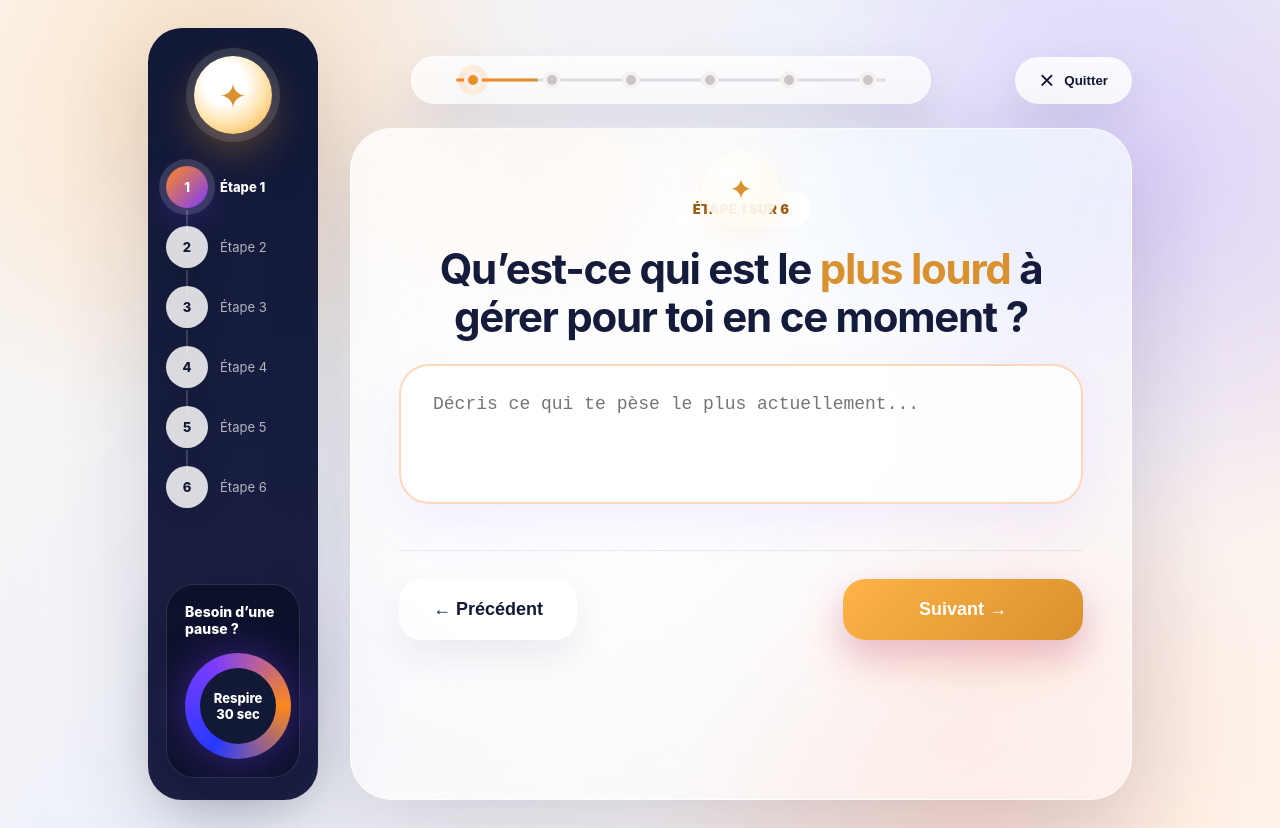
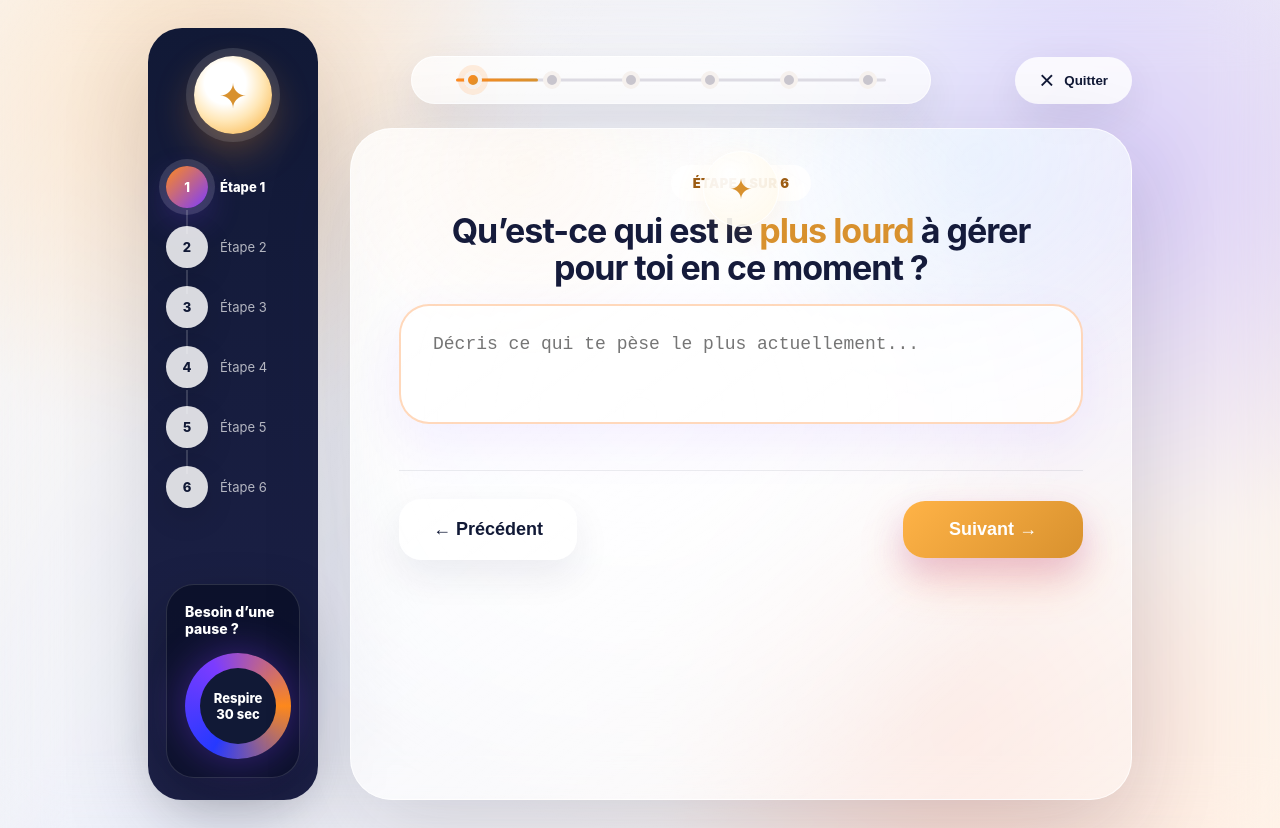
Before and after one commit to AudreyFeathersDigitale/leadmagnet, a website: page public/index.html in a window 1280 px wide. Drawn offline with Linux system fonts and the light colour scheme.

Commit message:
mini agent qualif5

```diff
--- a/public/style.css
+++ b/public/style.css
@@ -309,7 +309,7 @@ body::before {
 
 .badge {
   width: fit-content;
-  margin: 38px auto 18px;
+  margin: 12px auto 12px;
   padding: 10px 22px;
   border-radius: 999px;
   background: rgba(255,255,255,0.78);
@@ -321,13 +321,13 @@ body::before {
 }
 
   h2 {
-  max-width: 640px;
-  margin: 0 auto 22px;
+  font-size: 34px;
+  max-width: 580px;
+  margin: 0 auto 18px;
+  line-height: 1.08;
   text-align: center;
   font-family: Inter, sans-serif;
-  font-size: 42px;
   font-weight: 700;
-  line-height: 1.15;
   letter-spacing: -0.03em;
   color: #151b3b;
 }
@@ -349,7 +349,7 @@ h2 .highlight {
 
 textarea {
   width: 100%;
-  min-height: 140px;
+  min-height: 120px;
   resize: none;
   border: 2px solid rgba(255, 143, 61, 0.35);
   border-radius: 30px;
@@ -442,6 +442,8 @@ textarea:focus {
 .btn.primary {
   min-width: 240px;
   color: white;
+  min-width: 180px;
+  padding: 18px 28px;
   background: linear-gradient(135deg, #ffb347, #d8912e);
   box-shadow:
     0 22px 44px rgba(255, 111, 48, 0.26),
```
